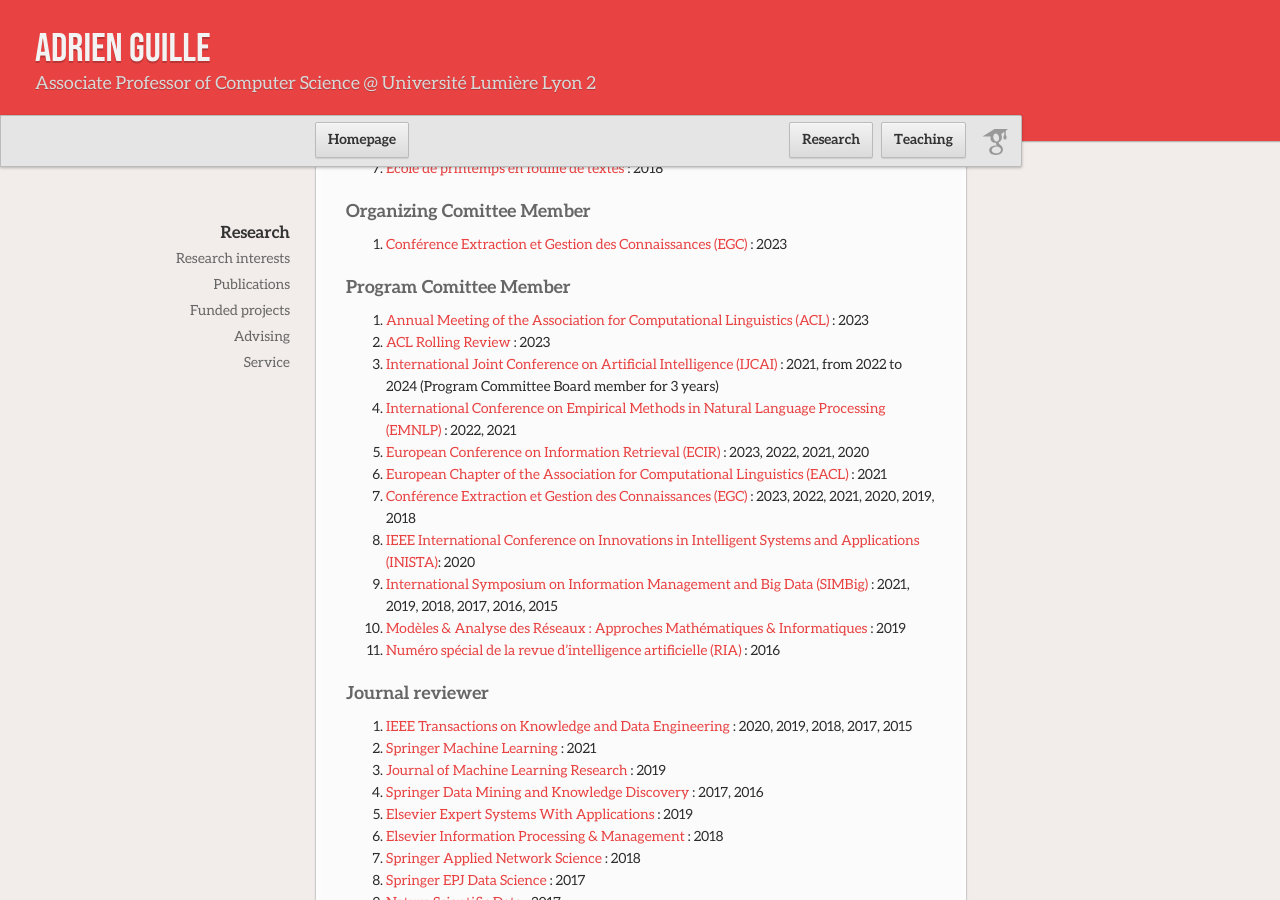
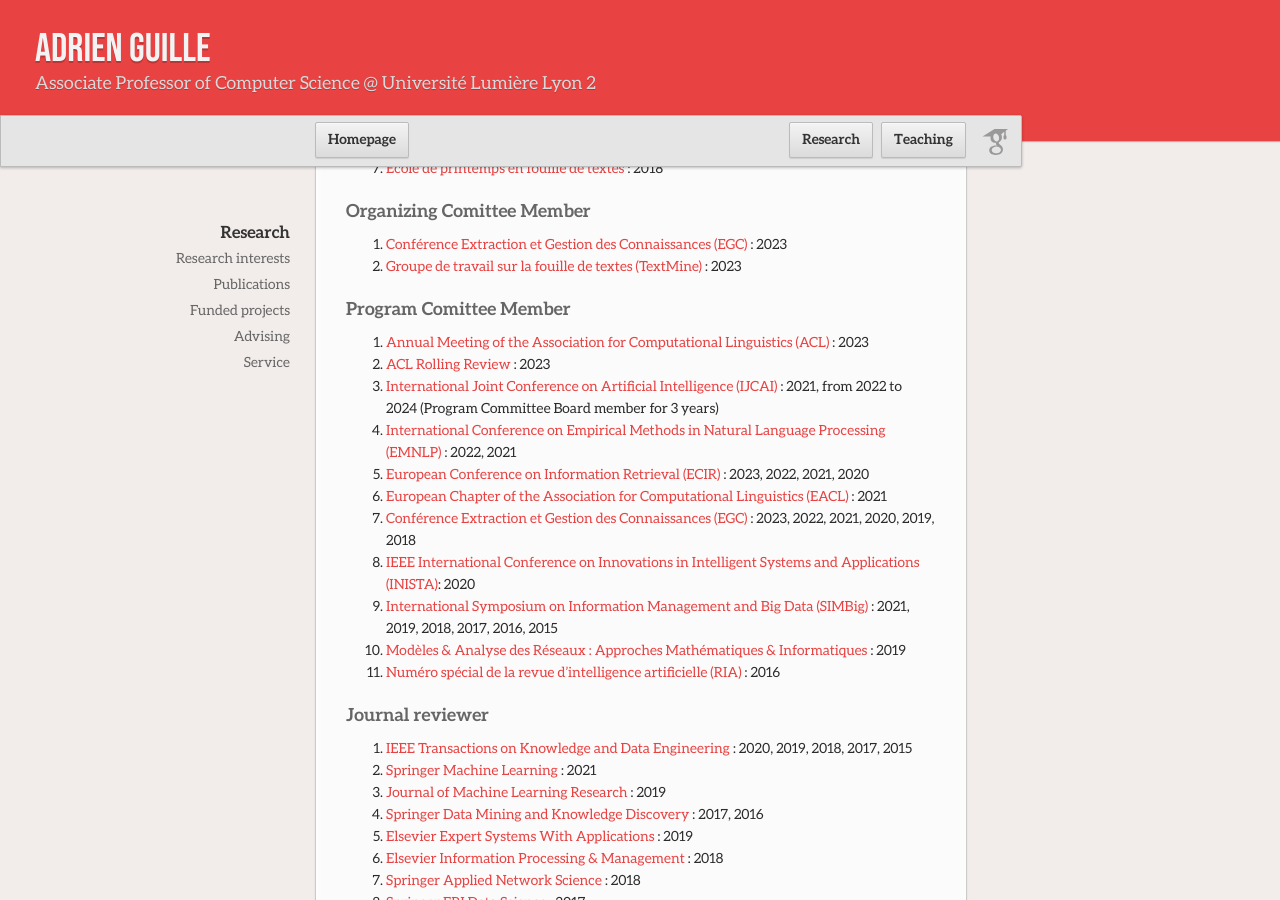
Before and after one commit to AdrienGuille/adrienguille.github.io, a Jekyll site: the page built from research.md, in a window 1280 px wide and 900 px high, scrolled down 1764 px. Built offline with Jekyll 4.4.1, drawn with Linux system fonts in a browser that asks for light colours; our own code applies the rules of GitHub Pages for plain Markdown files.

Commit message:
Update research.md

```diff
--- a/research.md
+++ b/research.md
@@ -61,6 +61,7 @@ See the [dedicated page](publications.md) or my [Google Scholar profile](https:/
 ### Organizing Comittee Member
 
 - [Conférence Extraction et Gestion des Connaissances (EGC)](https://egc2023.sciencesconf.org) : 2023
+- [Groupe de travail sur la fouille de textes (TextMine)](https://textmine.sciencesconf.org) : 2023
 
 ### Program Comittee Member
 
```
